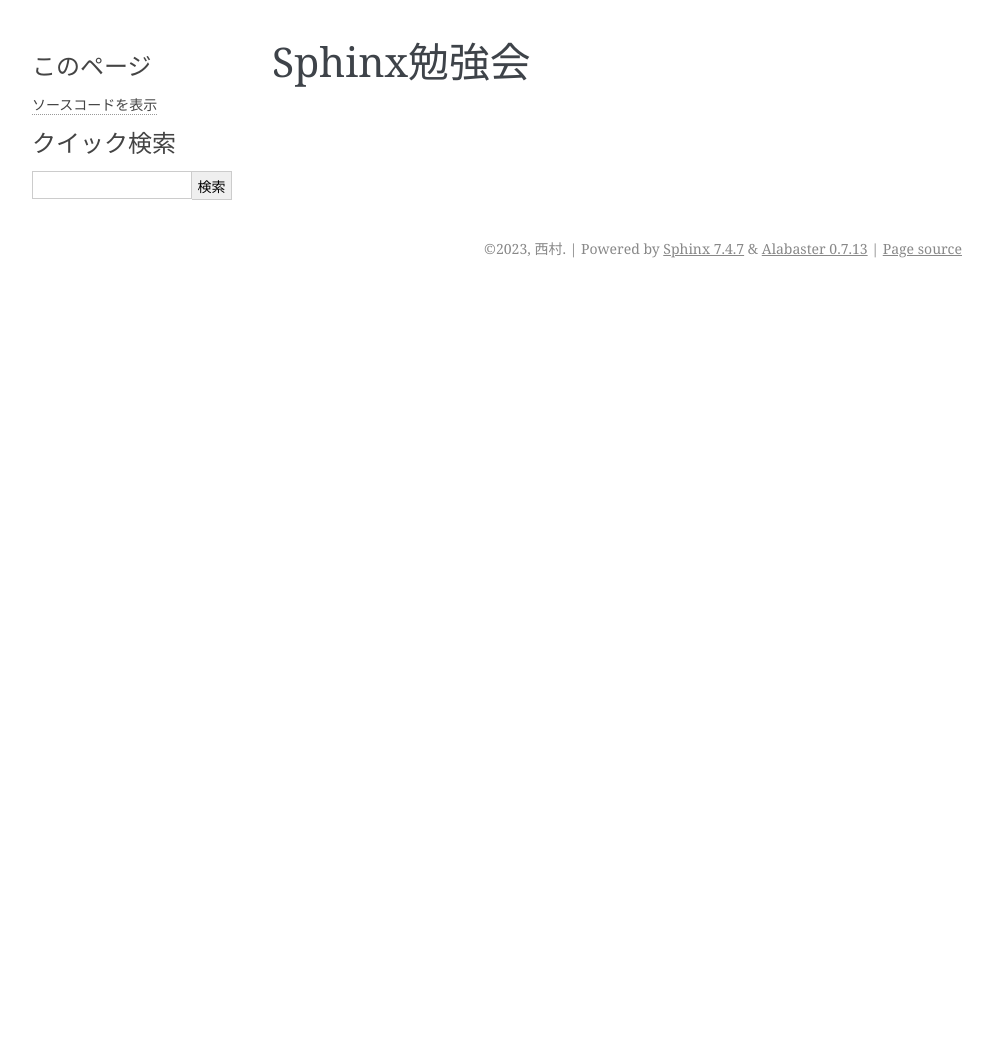
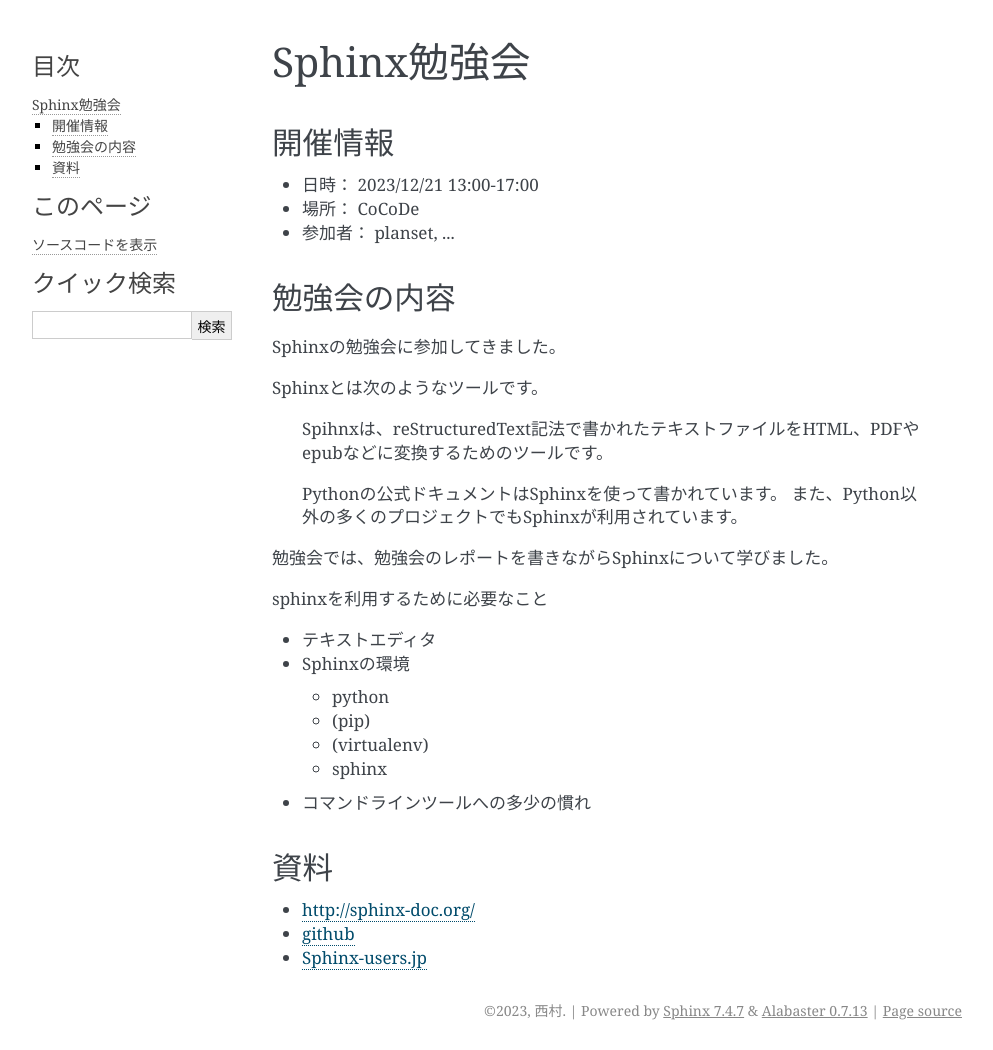
Before and after one commit to gers-nishimura/sphinx01, a Sphinx documentation site: the page built from report/source/index.rst, in a window 1280 px wide. Shown: the whole page, without its empty margins (148-1141 px from the left). Built offline with Sphinx 7.4.7, drawn with Linux system fonts in a browser that asks for light colours; before the commit the page ends 900 px from its top, so only the background shows below that.

Commit message:
make_html

```diff
--- a/report/source/index.rst
+++ b/report/source/index.rst
@@ -1,3 +1,42 @@
 ============
 Sphinx勉強会
 ============
+
+開催情報
+========
+* 日時： 2023/12/21 13:00-17:00
+* 場所： CoCoDe
+* 参加者： planset, ...
+
+勉強会の内容
+============
+Sphinxの勉強会に参加してきました。
+
+Sphinxとは次のようなツールです。
+
+    Spihnxは、reStructuredText記法で書かれたテキストファイルをHTML、PDFやepubなどに変換するためのツールです。
+
+    Pythonの公式ドキュメントはSphinxを使って書かれています。
+    また、Python以外の多くのプロジェクトでもSphinxが利用されています。
+
+勉強会では、勉強会のレポートを書きながらSphinxについて学びました。
+
+sphinxを利用するために必要なこと
+
+* テキストエディタ
+* Sphinxの環境
+
+  * python
+  * (pip)
+  * (virtualenv)
+  * sphinx
+
+* コマンドラインツールへの多少の慣れ
+
+資料
+====
+* http://sphinx-doc.org/
+* `github <https://github.com>`_
+* Sphinx-users.jp_
+
+.. _Sphinx-users.jp: http://sphinx-users.jp/
```
Also changed, not shown: 5 other files.
